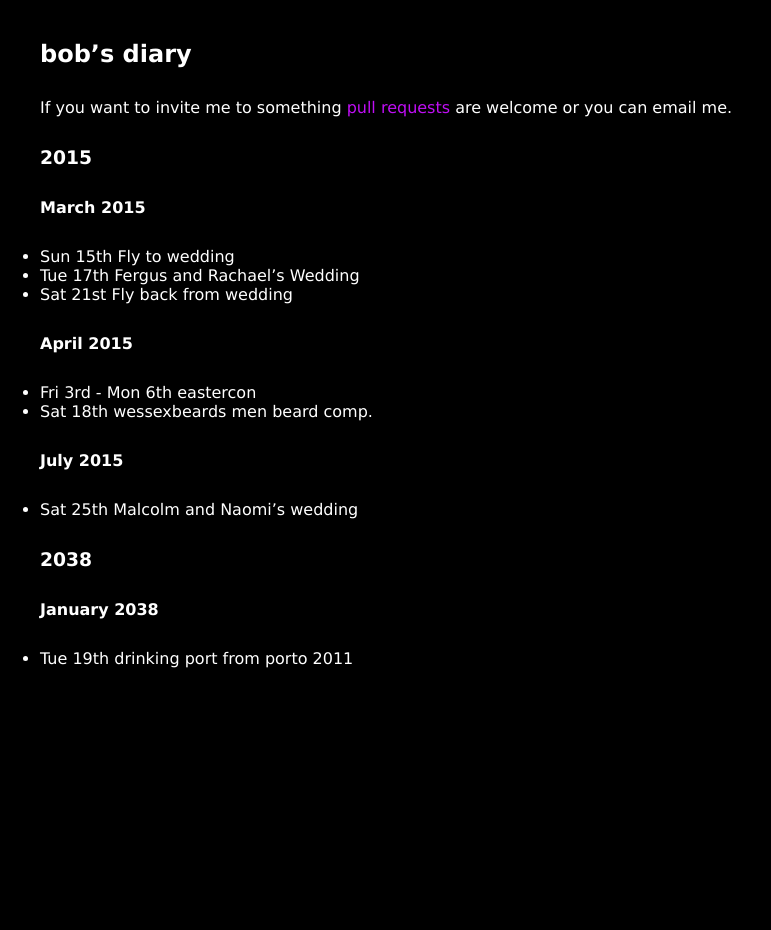
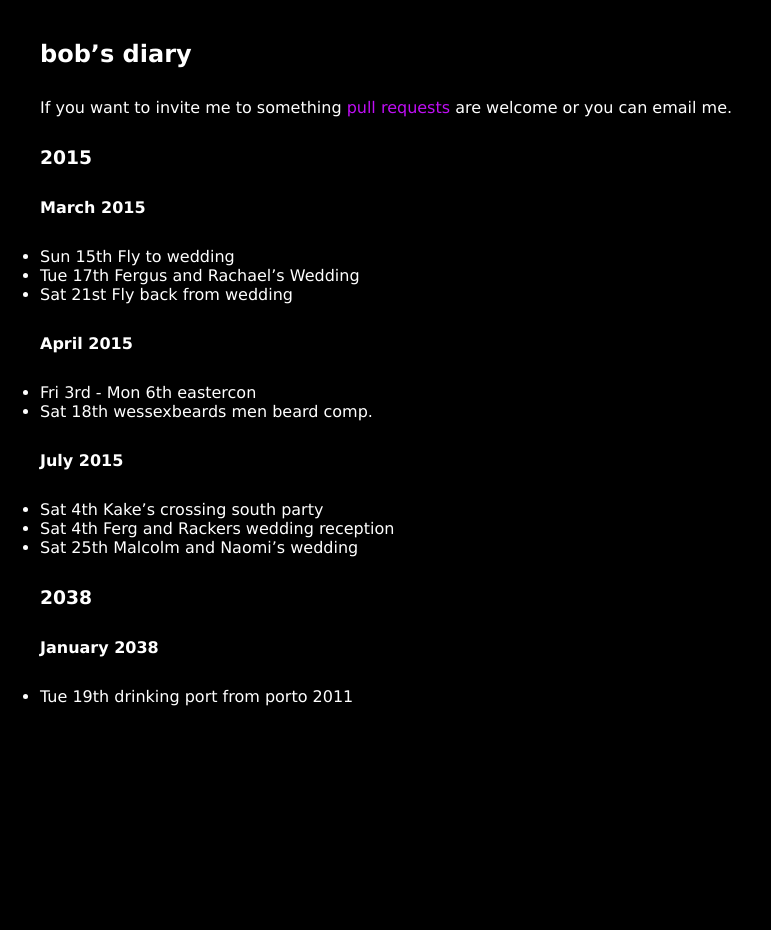
Before and after one commit to rjw1/randomness.org.uk, a Jekyll site: the page built from diary/index.md, in a window 1280 px wide. Shown: the whole page, without its empty margins (0-771 px from the left). Built offline with Jekyll 4.4.1, drawn with Linux system fonts in a browser that asks for light colours; Markdown is read by kramdown in place of the engine named in the settings.

Commit message:
july 4th is busy

```diff
--- a/diary/index.md
+++ b/diary/index.md
@@ -23,6 +23,8 @@ are welcome or you can email me.
 
 #### July 2015 ####
 
+* Sat 4th Kake's crossing south party
+* Sat 4th Ferg and Rackers wedding reception
 * Sat 25th Malcolm and Naomi's wedding
 
 ### 2038 ###
```
